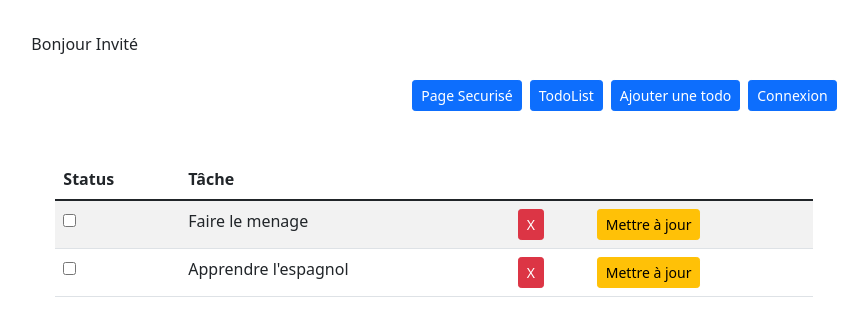
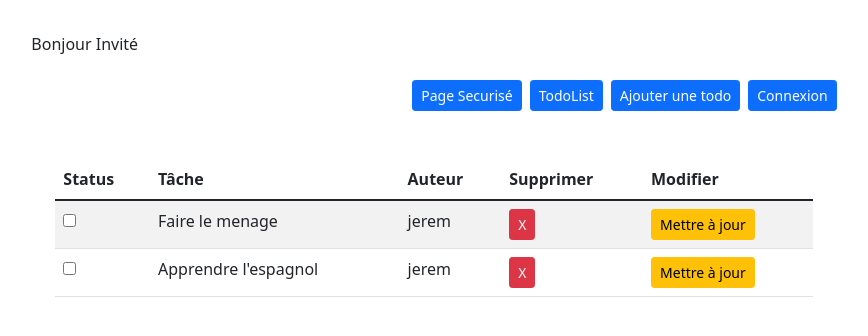
Before and after one commit to JeremT8/AnguApp, an Angular app in the folder MyApp/: page /todolist in a window 1280 px wide. Shown: the top 336 px of the page, without its empty margins (206-1074 px from the left). Built offline with nearby package versions, Linux system fonts and the light colour scheme.

Commit message:
add user

```diff
--- a/MyApp/src/app/models/todo.model.ts
+++ b/MyApp/src/app/models/todo.model.ts
@@ -1,25 +1,26 @@
 export interface TodoDTOInterface {
   id?: number;
+  done: boolean;
   taskName: string;
-  done: boolean;
+  user: string
 }
 
 export class Todo{
-    id: number | undefined;
-    taskName: string = '';
-    done: boolean = false;
+  id: number | undefined;
+  done: boolean = false;
+  taskName: string ='';
+  user: string = '';
 
-  constructor(data: TodoDTOInterface | null = null) {
-    if(data) {
-      this.taskName = data.taskName;
-      this.done = data.done;
-      this.id = data.id || new Date().getTime()
-    } else {
-      this.id = new Date().getTime();
-    }
+  constructor(data: TodoDTOInterface | null = null){
+      if (data) {
+          this.taskName = data.taskName;
+          this.done = data.done;
+          this.user = data.user;
+          this.id = data.id || new Date().getTime();
 
-
+      } else {
+          this.id= new Date().getTime();
+      }
 
   }
-
-	  }
+}
--- a/MyApp/src/app/pages/todo-form/todo-form.component.html
+++ b/MyApp/src/app/pages/todo-form/todo-form.component.html
@@ -9,6 +9,13 @@
 		<input type="checkbox" class="form-check-input"
 		[(ngModel)]="task.done">
 		<label for="" class="form-check-label">Terminée</label>
+	</div>
+	<div class="mb-2">
+		<label for="">Responsable</label>
+		<select class="form-select"
+		[(ngModel)]="task.user">
+			<option *ngFor="let user of security.userList" [value]="user.login"> {{ user.userName }} </option>
+	</select>
 
 	</div>
 	<button class="btn btn-primary" (click)="validateForm()">Ajouter une tâche</button>
--- a/MyApp/src/app/pages/todo-form/todo-form.component.ts
+++ b/MyApp/src/app/pages/todo-form/todo-form.component.ts
@@ -1,6 +1,7 @@
 import { Component, OnInit } from '@angular/core';
 import { ActivatedRoute, Router } from '@angular/router';
 import { Todo, TodoDTOInterface } from 'src/app/models/todo.model';
+import { AuthentificationService } from 'src/app/services/authentification.service';
 import { TodoService } from 'src/app/services/todo.service';
 
 @Component({
@@ -14,7 +15,7 @@ export class TodoFormComponent implements OnInit {
 
   update: boolean = false;
 
-  constructor(private taskService: TodoService, private router: Router, private currentRoute: ActivatedRoute) {
+  constructor(private taskService: TodoService, private router: Router, private currentRoute: ActivatedRoute, public security: AuthentificationService) {
     this.task = this.taskService.getNewTodo();
 
     currentRoute.params.subscribe( params => {
--- a/MyApp/src/app/pages/todo-list/todo-list.component.html
+++ b/MyApp/src/app/pages/todo-list/todo-list.component.html
@@ -3,16 +3,22 @@
     <!-- <p class="">{{ item.titre }}   {{ item.detail}}</p> -->
   </div>
   <table class="table table-striped">
-    <thead class="">
+    <thead>
 	<tr>
 		<th>Status</th>
 		<th>Tâche</th>
+		<th>Auteur</th>
+		<th>Supprimer</th>
+		<th>Modifier</th>
+
 	</tr>
     </thead>
     <tbody>
 	    <tr *ngFor="let task of tasksService.taskList">
 		    <td><input type="checkbox" [checked]="task.done"></td>
 		    <td> {{ task.taskName }} </td>
+		    <td> {{ task.user }} </td>
+
         <td>
           <button class="btn btn-danger btn-sm" (click)="tasksService.deleteTask(task.id)">X</button>
         </td>
--- a/MyApp/src/app/services/todo.service.ts
+++ b/MyApp/src/app/services/todo.service.ts
@@ -7,8 +7,8 @@ import { Todo } from '../models/todo.model';
 export class TodoService {
 
   taskList: Todo[] = [
-    new Todo({taskName: "Faire le menage", done: false, id: 1}),
-    new Todo({taskName: "Apprendre l'espagnol", done: false, id: 2}),
+    new Todo({taskName: "Faire le menage", done: false, id: 1, user: 'jerem'}),
+    new Todo({taskName: "Apprendre l'espagnol", done: false, id: 2, user: 'jerem'}),
   ];
 
   constructor() {
```
